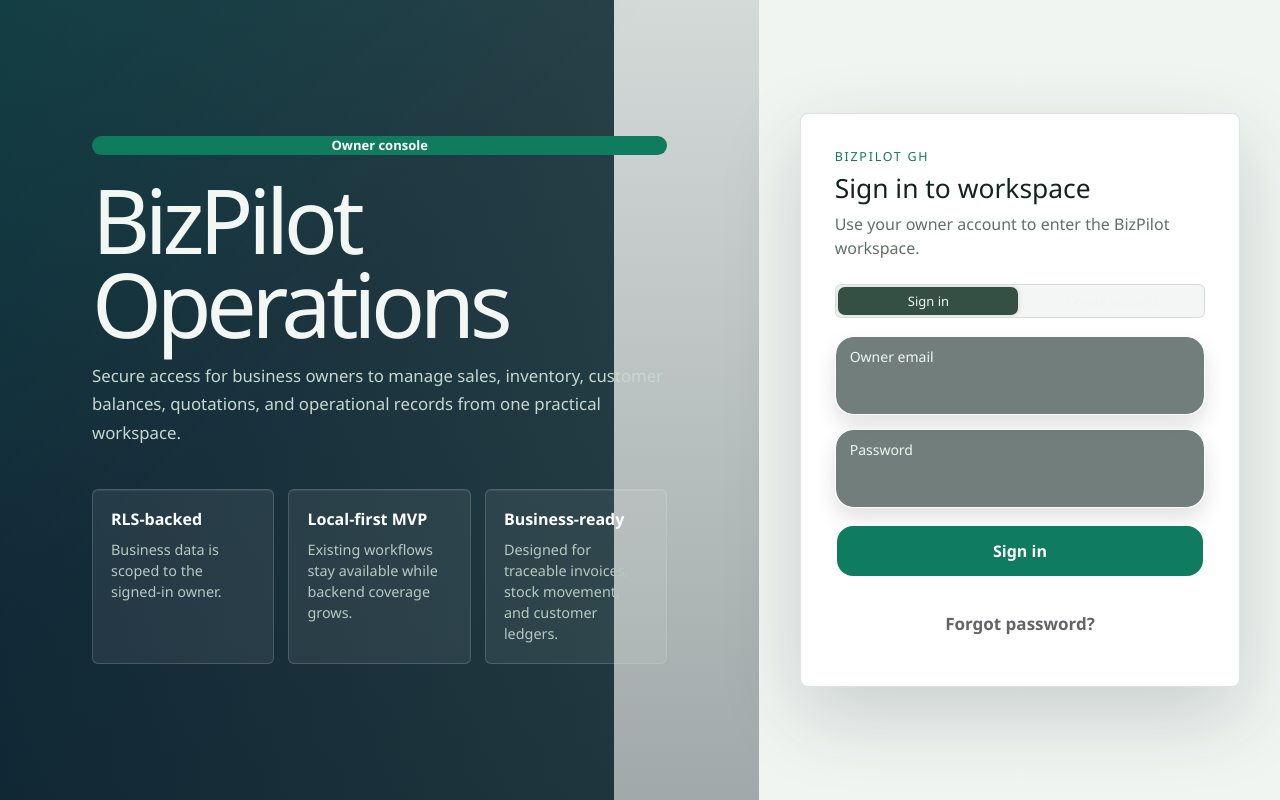
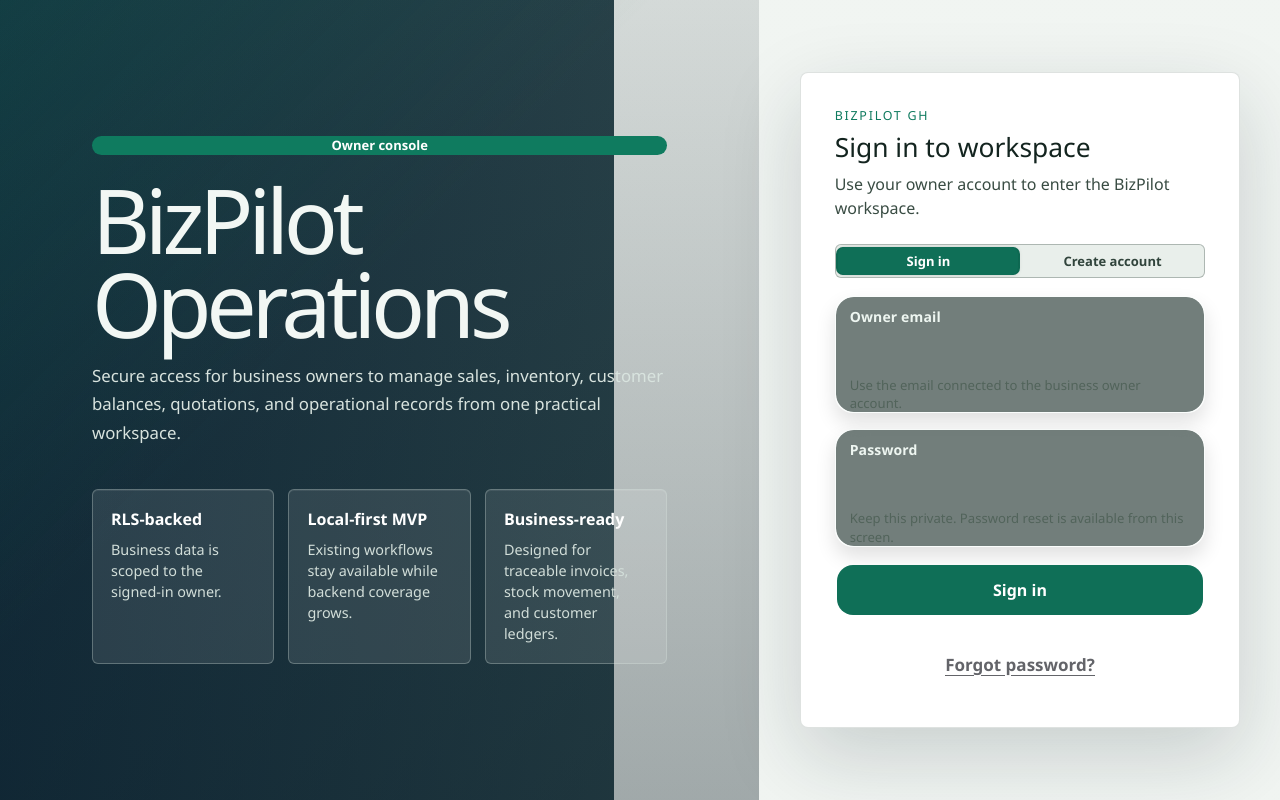
Before and after one commit to mbambajnr/bizpilot-gh-ionic-, a React (Vite) app: page / in a window 1280 px wide. Built offline with nearby package versions, Linux system fonts and the light colour scheme; no server answers.

Commit message:
Improve auth screen accessibility

```diff
--- a/src/pages/AuthPage.tsx
+++ b/src/pages/AuthPage.tsx
@@ -117,42 +117,55 @@ const AuthPage: React.FC = () => {
 
             <form className="auth-form" onSubmit={handleSubmit}>
               {isSignUp ? (
-                <IonItem lines="none" className="app-item auth-item">
-                  <IonLabel position="stacked">Business name</IonLabel>
+                <IonItem lines="none" className="app-item auth-item" aria-labelledby="business-name-label">
+                  <IonLabel id="business-name-label" position="stacked">Business name</IonLabel>
                   <IonInput
                     value={businessName}
                     autocomplete="organization"
+                    aria-describedby="business-name-help"
                     onIonInput={(event) => setBusinessName(event.detail.value ?? '')}
                   />
+                  <p id="business-name-help" className="auth-field-help">
+                    This creates the first business profile for the owner account.
+                  </p>
                 </IonItem>
               ) : null}
 
-              <IonItem lines="none" className="app-item auth-item">
-                <IonLabel position="stacked">Owner email</IonLabel>
+              <IonItem lines="none" className="app-item auth-item" aria-labelledby="owner-email-label">
+                <IonLabel id="owner-email-label" position="stacked">Owner email</IonLabel>
                 <IonInput
                   type="email"
                   value={email}
                   autocomplete="email"
                   inputmode="email"
+                  aria-describedby="owner-email-help"
                   onIonInput={(event) => setEmail(event.detail.value ?? '')}
                 />
+                <p id="owner-email-help" className="auth-field-help">
+                  Use the email connected to the business owner account.
+                </p>
               </IonItem>
 
-              <IonItem lines="none" className="app-item auth-item">
-                <IonLabel position="stacked">Password</IonLabel>
+              <IonItem lines="none" className="app-item auth-item" aria-labelledby="owner-password-label">
+                <IonLabel id="owner-password-label" position="stacked">Password</IonLabel>
                 <IonInput
                   type="password"
                   value={password}
                   autocomplete={isSignUp ? 'new-password' : 'current-password'}
+                  aria-describedby="owner-password-help"
                   onIonInput={(event) => setPassword(event.detail.value ?? '')}
                 />
+                <p id="owner-password-help" className="auth-field-help">
+                  Keep this private. Password reset is available from this screen.
+                </p>
               </IonItem>
 
-              <IonButton expand="block" type="submit" disabled={!isConfigured || isSubmitting}>
+              <IonButton className="auth-primary-action" expand="block" type="submit" disabled={!isConfigured || isSubmitting}>
                 {isSubmitting ? <IonSpinner name="crescent" /> : isSignUp ? 'Create owner account' : 'Sign in'}
               </IonButton>
 
               <IonButton
+                className="auth-secondary-action"
                 fill="clear"
                 color="medium"
                 type="button"
--- a/src/theme/app.css
+++ b/src/theme/app.css
@@ -39,7 +39,7 @@
 .auth-brief p {
   max-width: 620px;
   margin: 0;
-  color: #c7d7d0;
+  color: #d8e3de;
   font-size: 1.05rem;
   line-height: 1.7;
 }
@@ -54,9 +54,9 @@
 .auth-proof-grid div {
   min-height: 132px;
   padding: 18px;
-  border: 1px solid rgba(218, 232, 226, 0.18);
+  border: 1px solid rgba(218, 232, 226, 0.3);
   border-radius: 6px;
-  background: rgba(255, 255, 255, 0.07);
+  background: rgba(255, 255, 255, 0.1);
   box-shadow: inset 0 1px 0 rgba(255, 255, 255, 0.08);
 }
 
@@ -71,7 +71,7 @@
 }
 
 .auth-proof-grid span {
-  color: #b7c9c1;
+  color: #d2ded9;
   font-size: 0.9rem;
   line-height: 1.45;
 }
@@ -94,7 +94,7 @@
 }
 
 .auth-panel-head ion-text {
-  color: #607168;
+  color: #394c43;
   line-height: 1.5;
 }
 
@@ -104,25 +104,82 @@
 
 .auth-panel ion-segment {
   margin: 24px 0 18px;
-  border: 1px solid rgba(19, 36, 31, 0.12);
+  border: 1px solid rgba(19, 36, 31, 0.28);
   border-radius: 6px;
-  background: #f3f6f4;
+  background: #e9efeb;
+}
+
+.auth-panel ion-segment-button {
+  --color: #31443c;
+  --color-checked: #ffffff;
+  --indicator-color: #0f6f57;
+  --background-checked: #0f6f57;
+  font-weight: 700;
 }
 
 .auth-form {
   display: grid;
-  gap: 14px;
+  gap: 16px;
 }
 
 .auth-item {
-  --background: #f7faf8;
+  --background: #ffffff;
   --color: #13241f;
   --border-radius: 6px;
-  border: 1px solid rgba(19, 36, 31, 0.1);
+  --highlight-color-focused: #0f6f57;
+  border: 1.5px solid rgba(19, 36, 31, 0.38);
+  box-shadow: inset 0 0 0 1px rgba(19, 36, 31, 0.04);
 }
 
 .auth-item ion-label {
+  color: #1f322b;
+  font-weight: 800;
+  letter-spacing: 0.01em;
+}
+
+.auth-item ion-input {
+  --color: #0f1f1a;
+  --placeholder-color: #52645b;
+  --placeholder-opacity: 1;
+  font-size: 1rem;
+  font-weight: 650;
+}
+
+.auth-item:focus-within {
+  border-color: #0f6f57;
+  box-shadow:
+    0 0 0 3px rgba(15, 111, 87, 0.18),
+    inset 0 0 0 1px rgba(15, 111, 87, 0.16);
+}
+
+.auth-field-help {
+  width: 100%;
+  margin: 2px 0 0;
   color: #52645b;
+  font-size: 0.82rem;
+  line-height: 1.4;
+}
+
+.auth-primary-action {
+  --background: #0f6f57;
+  --background-hover: #0d614d;
+  --background-activated: #0a513f;
+  --color: #ffffff;
+  margin-top: 2px;
+}
+
+.auth-secondary-action {
+  --color: #263a32;
+  font-weight: 800;
+  text-decoration: underline;
+  text-underline-offset: 4px;
+}
+
+.auth-panel ion-button::part(native):focus-visible,
+.auth-panel ion-segment-button::part(native):focus-visible,
+.auth-item ion-input::part(native):focus-visible {
+  outline: 3px solid #123d31;
+  outline-offset: 3px;
 }
 
 .auth-loading {
```
